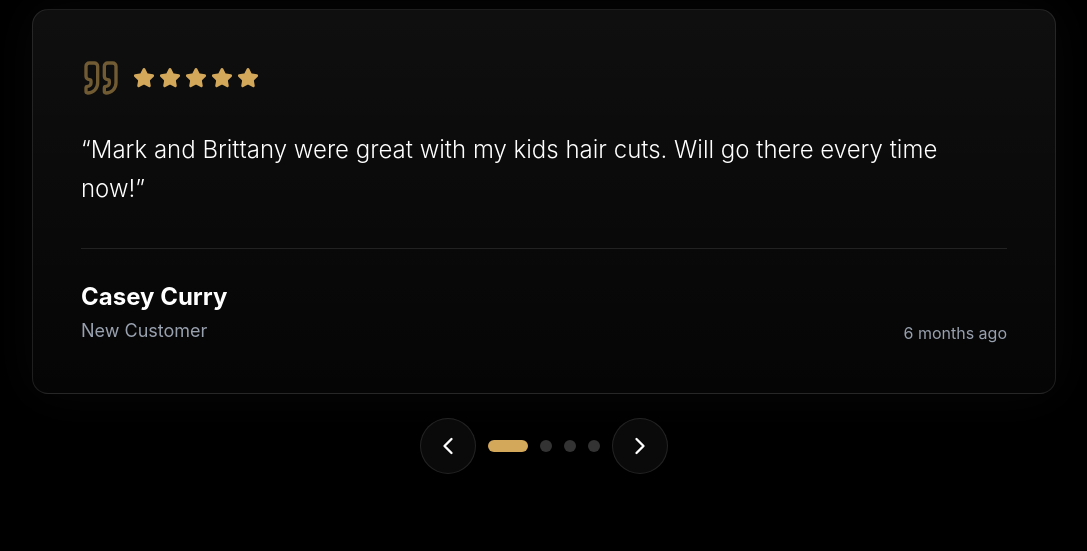
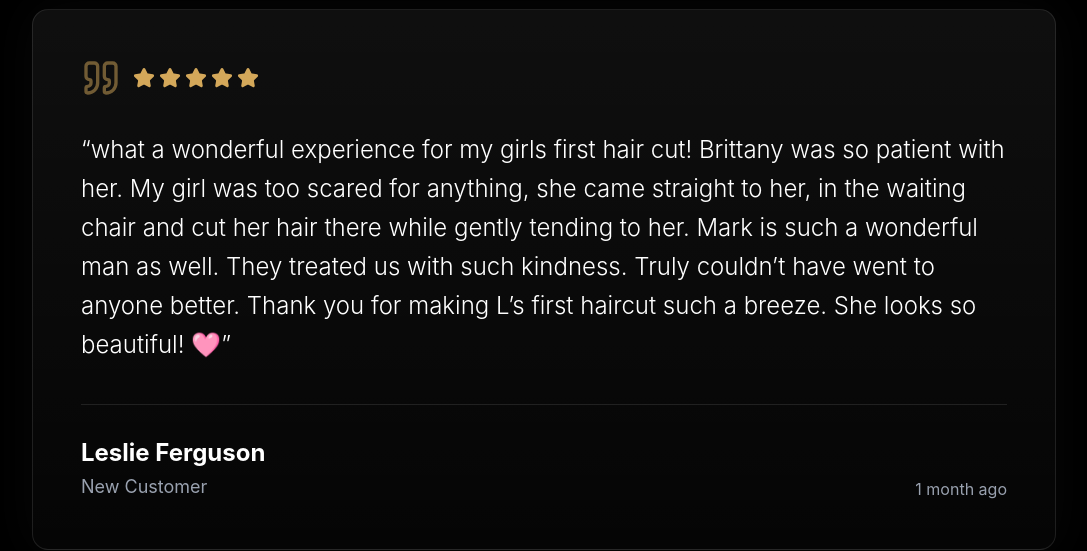
Before and after one commit to widner0623/main-street-barbershop, a React (Vite) app in the folder client/: page / in a window 1280 px wide. Shown: the part 9360-9911 px from the top of the page, without its empty margins (96-1183 px from the left). Built offline with nearby package versions, Linux system fonts and the light colour scheme; no server answers.

Commit message:
updated reviews on website

```diff
--- a/client/src/sections/Testimonials.jsx
+++ b/client/src/sections/Testimonials.jsx
@@ -4,22 +4,22 @@ import { useEffect, useState } from "react";
 
 const reviews = [
   {
-    name: "Casey Curry",
+    name: "Leslie Ferguson",
     role: "New Customer",
-    time: "6 months ago",
-    text: "Mark and Brittany were great with my kids hair cuts. Will go there every time now!",
+    time: "1 month ago",
+    text: "what a wonderful experience for my girls first hair cut! Brittany was so patient with her. My girl was too scared for anything, she came straight to her, in the waiting chair and cut her hair there while gently tending to her. Mark is such a wonderful man as well. They treated us with such kindness. Truly couldn’t have went to anyone better. Thank you for making L’s first haircut such a breeze. She looks so beautiful! 🩷",
   },
   {
-    name: "Austin H.",
+    name: "Celena Hunt",
     role: "New Customer",
-    time: "11 months ago",
-    text: "Wonderful place! Mark was a really nice guy, got my hair done the exact way I wanted, I usually don’t let barbers trim my beard, but I was definitely not disappointed!",
+    time: "1 month ago",
+    text: "mark was amazing w my 3 year old, he talked him through the hair cut & was very patient! definitely recommend him, he did amazing !",
   },
   {
-    name: "Jacob N.",
+    name: "Jessica A.",
     role: "New Customer",
-    time: "1 year ago",
-    text: "Mark, the owner, was so friendly and got my hair looking exactly how I wanted it to! I definitely recommend him.",
+    time: "1 month ago",
+    text: "I just want to thank the staff for being so friendly and keeping the conversation going during the process lol sometimes haircuts can be unnerving for kids even if it's something they really want. This crew was amazing. Thank you guys!",
   },
   {
     name: "Caleb Rush",
```
